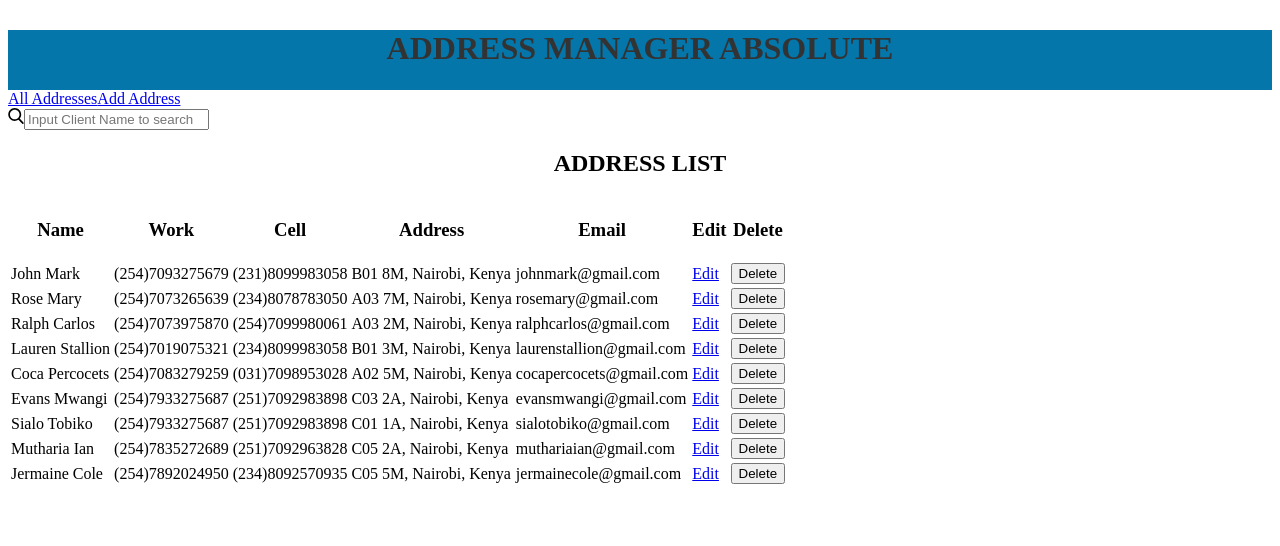
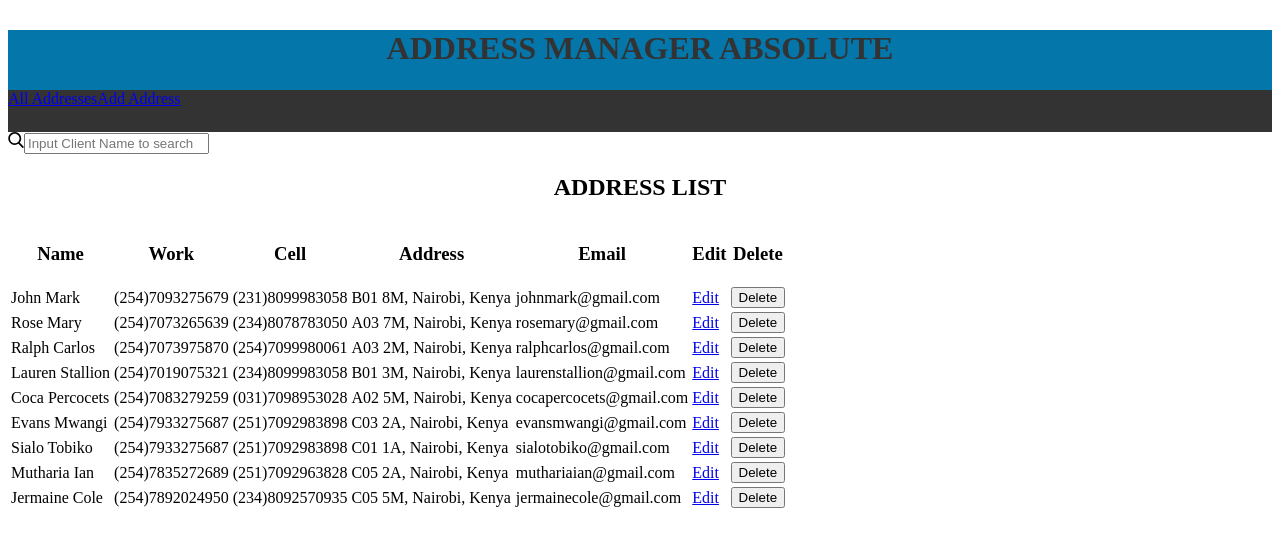
Before and after one commit to PascalOdudigbo/Address-Manager-App, a React (Create React App) app: page / in a window 1280 px wide. Shown: the top 546 px of the page. Built offline with nearby package versions, Linux system fonts and the light colour scheme; data requests are answered from the project's data file.

Commit message:
styled the navbar component

```diff
--- a/src/index.css
+++ b/src/index.css
@@ -12,3 +12,13 @@
 h2{
 text-align: center;
 }
+
+.navbar{
+  overflow: hidden;
+  margin: 0;
+  padding: 0;
+  background-color: #333;
+  align-items: center;
+  height: 42px;
+
+  }
```
